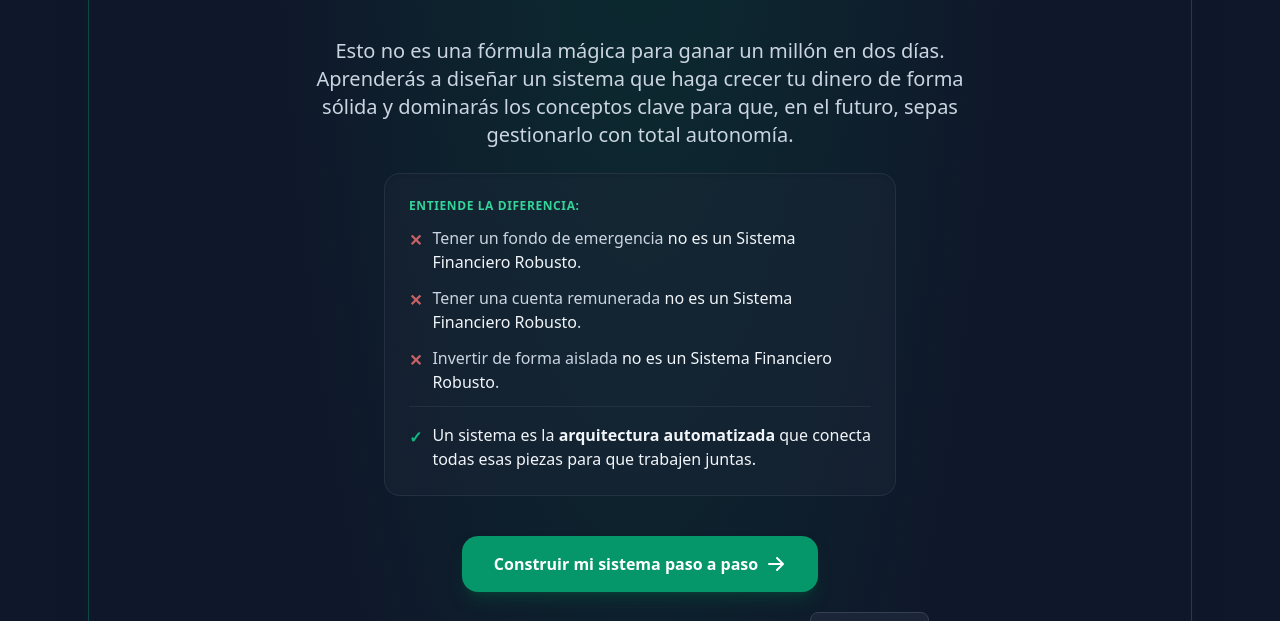
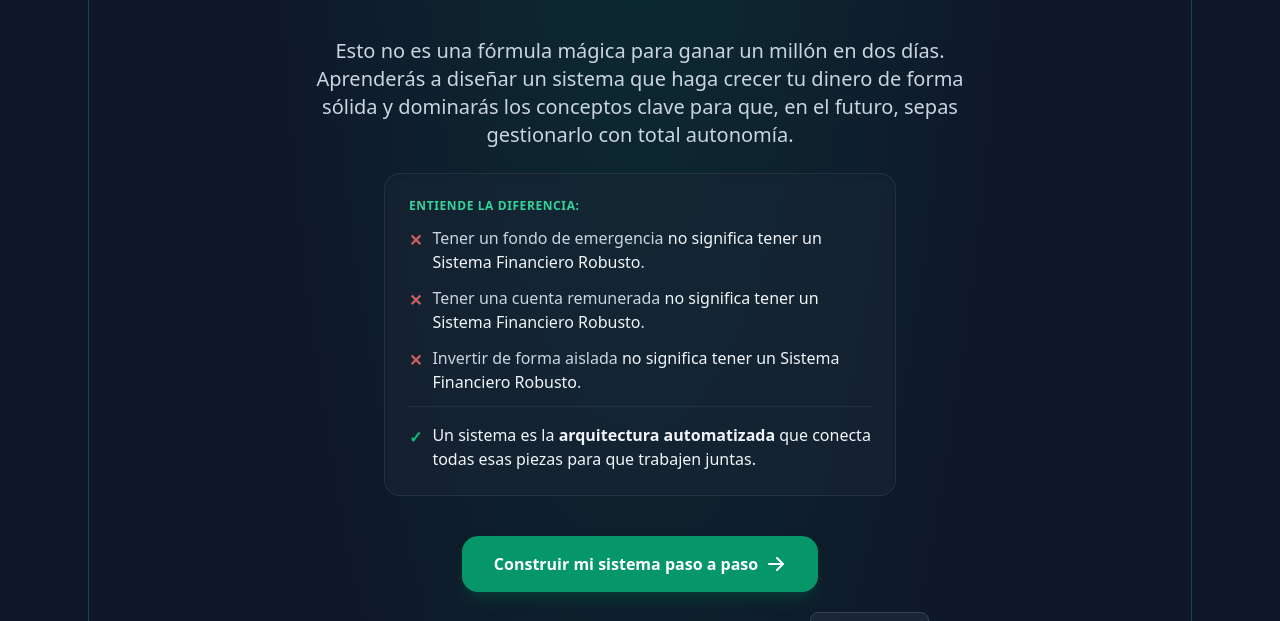
Before and after one commit to manoelfolgueira/manoelfolgueira.es, an Eleventy site: page src/index.njk in a window 1280 px wide. Shown: the part 479-1100 px from the top of the page. Built offline with nearby package versions, Linux system fonts and the light colour scheme; Eleventy itself is replaced by a stand-in of ours; files that its build step writes are made by us from their sources.

Commit message:
improve panel

```diff
--- a/src/index.njk
+++ b/src/index.njk
@@ -40,15 +40,15 @@ title: Panel
                 <ul class="space-y-3 text-slate-300 text-sm sm:text-base">
                     <li class="flex items-start gap-2.5">
                         <span class="text-red-400/80 font-bold mt-0.5">✕</span>
-                        <span>Tener un fondo de emergencia <strong class="text-slate-100 font-medium">no es un Sistema Financiero Robusto</strong>.</span>
+                        <span>Tener un fondo de emergencia <strong class="text-slate-100 font-medium">no significa tener un Sistema Financiero Robusto</strong>.</span>
                     </li>
                     <li class="flex items-start gap-2.5">
                         <span class="text-red-400/80 font-bold mt-0.5">✕</span>
-                        <span>Tener una cuenta remunerada <strong class="text-slate-100 font-medium">no es un Sistema Financiero Robusto</strong>.</span>
+                        <span>Tener una cuenta remunerada <strong class="text-slate-100 font-medium">no significa tener un Sistema Financiero Robusto</strong>.</span>
                     </li>
                     <li class="flex items-start gap-2.5">
                         <span class="text-red-400/80 font-bold mt-0.5">✕</span>
-                        <span>Invertir de forma aislada <strong class="text-slate-100 font-medium">no es un Sistema Financiero Robusto</strong>.</span>
+                        <span>Invertir de forma aislada <strong class="text-slate-100 font-medium">no significa tener un Sistema Financiero Robusto</strong>.</span>
                     </li>
                     <li class="flex items-start gap-2.5 mt-4 pt-4 border-t border-slate-700/50">
                         <span class="text-emerald-500 font-bold mt-0.5">✓</span>
```
